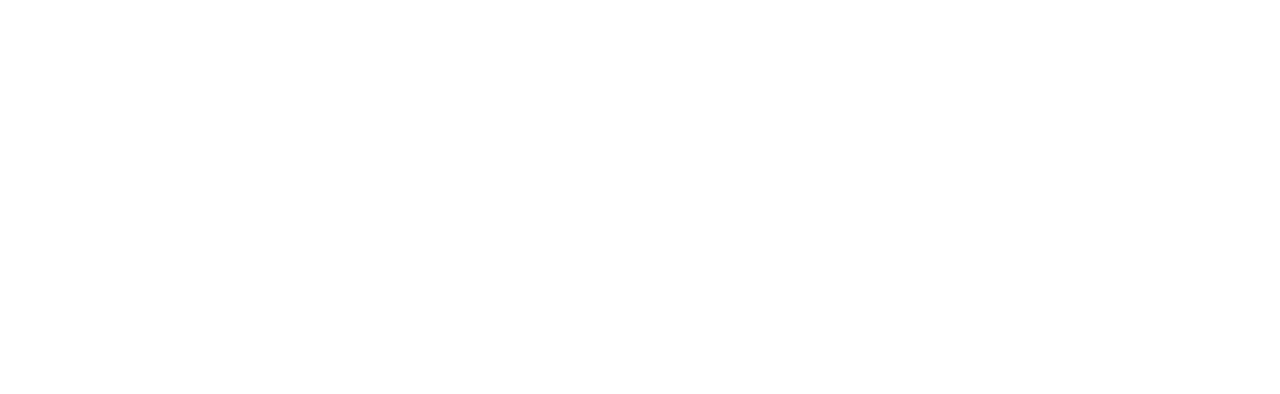
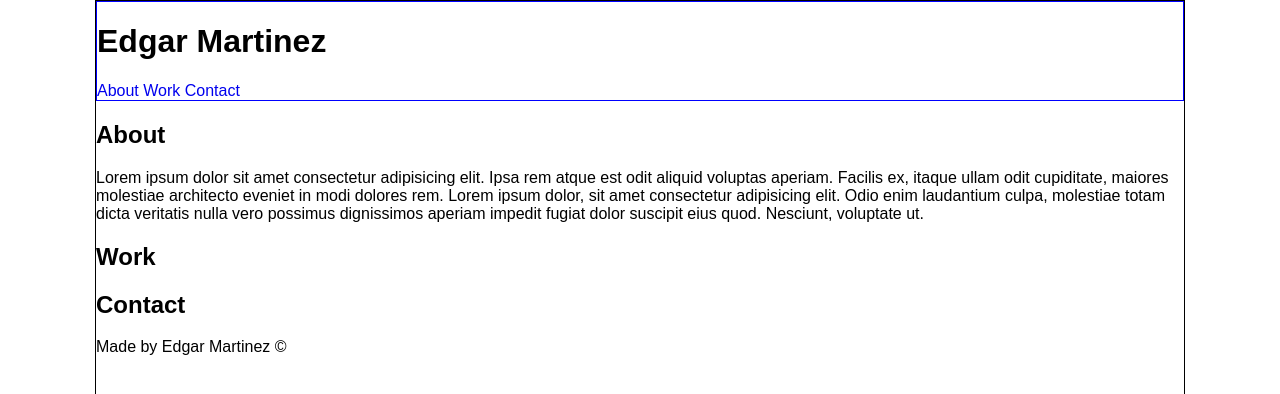
Before and after one commit to edgarmartinez1212/challenge-2, a plain HTML site: page index.html in a window 1280 px wide. Shown: the top 394 px of the page. Drawn offline with Linux system fonts and the light colour scheme.

Commit message:
started from scratch

```diff
--- a/assets/styles.css
+++ b/assets/styles.css
@@ -0,0 +1,31 @@
+/* reset */
+html, body {
+    margin: 0;
+    padding: 0;
+}
+
+body {
+    font-family: Arial, Helvetica, sans-serif;
+    /* display: flex; */
+    /* flex-direction: column; */
+    height: 100vh;
+    width: 85vw;
+    margin: auto;
+    border: 1px solid black;
+}
+
+header {
+    border: 1px solid blue;
+}
+header h1 {
+    font-size: 2rem;
+    /* border: 1px solid green; */
+}
+header nav {}
+header a {
+    text-decoration: none;
+}
+
+main {}
+
+footer {}
--- a/index.html
+++ b/index.html
@@ -5,15 +5,39 @@
     <meta charset="UTF-8">
     <meta http-equiv="X-UA-Compatible" content="IE=edge">
     <meta name="viewport" content="width=device-width, initial-scale=1.0">
+    <link rel="stylesheet" href="./assets/styles.css">
     <title>Challenge-2</title>
 </head>
 
 <body>
-    <header></header>
-    <!-- navigation -->
-    <!-- about -->
-    <!-- contact info -->
-    <footer></footer>
+    <header>
+        <h1>Edgar Martinez</h1>
+        <nav>
+            <a href="#about">About</a>
+            <a href="#work">Work</a>
+            <a href="#contact">Contact</a>
+        </nav>
+    </header>
+    <main>
+        <section class="" id="about">
+            <h2>About</h2>
+            <p>Lorem ipsum dolor sit amet consectetur adipisicing elit. Ipsa rem atque est odit aliquid voluptas
+                aperiam. Facilis ex, itaque ullam odit cupiditate, maiores molestiae architecto eveniet in modi dolores
+                rem. Lorem ipsum dolor, sit amet consectetur adipisicing elit. Odio enim laudantium culpa, molestiae
+                totam dicta veritatis nulla vero possimus dignissimos aperiam impedit fugiat dolor suscipit eius quod.
+                Nesciunt, voluptate ut.</p>
+
+        </section>
+        <section class="" id="work">
+            <h2>Work</h2>
+        </section>
+        <section class="" id="contact">
+            <h2>Contact</h2>
+        </section>
+    </main>
+    <footer>
+        <p>Made by Edgar Martinez &copy;</p>
+    </footer>
 </body>
 
 </html>
```
Also changed, not shown: 3 other files.
